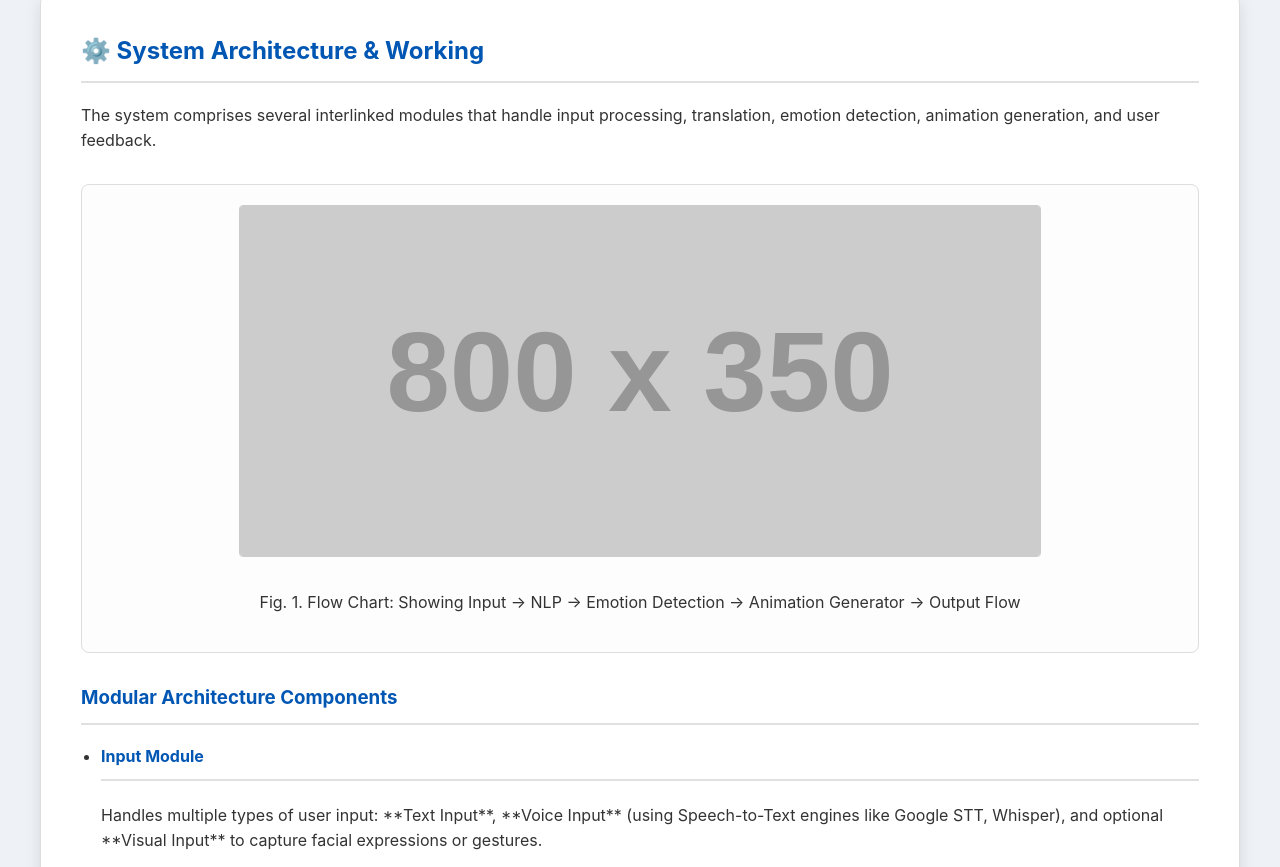
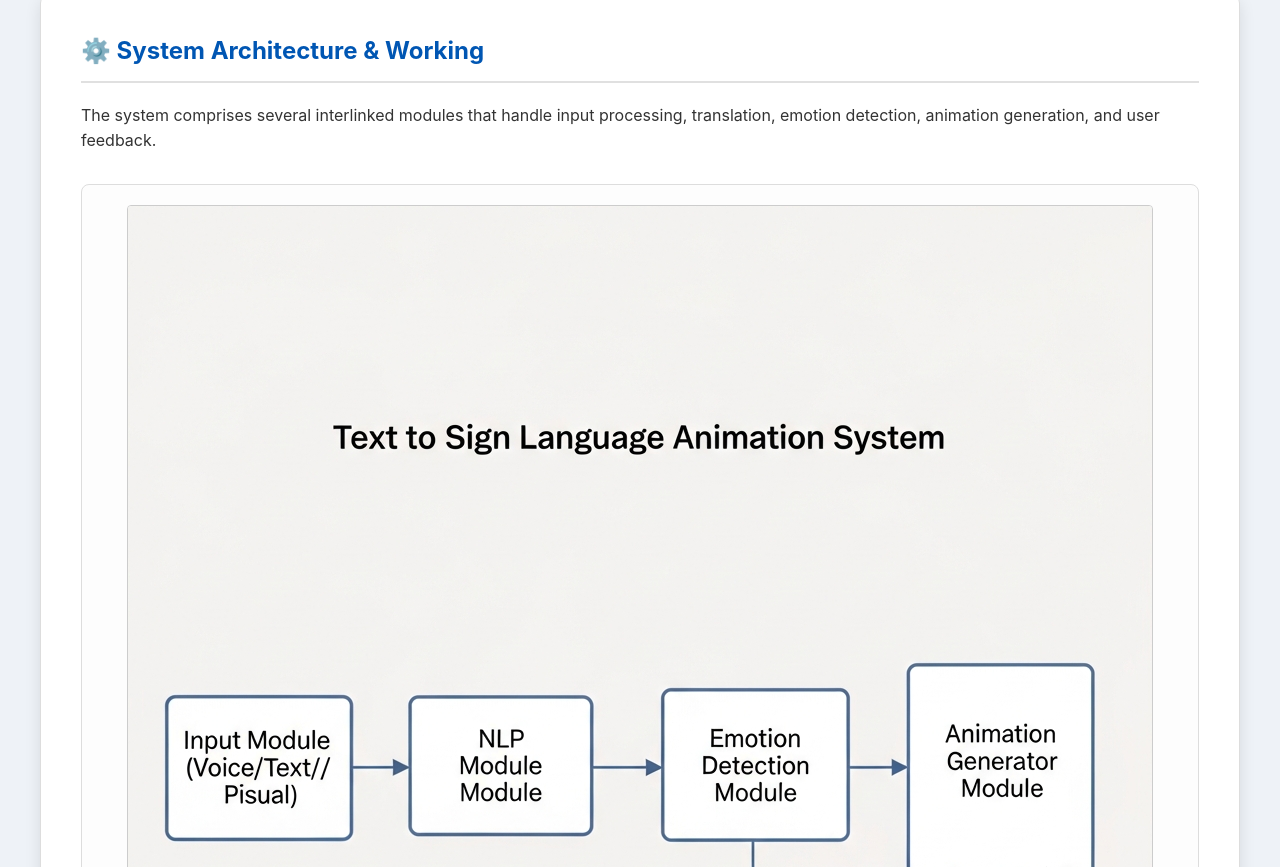
Before and after one commit to SubhasriSubramanian/signlanguage, a plain HTML site: page index.html in a window 1280 px wide. Shown: the part 2270-3137 px from the top of the page. Drawn offline with Linux system fonts and the light colour scheme; placeholder pictures from the web are drawn by us.

Commit message:
index.html

```diff
--- a/index.html
+++ b/index.html
@@ -309,10 +309,10 @@
             <h2>⚙️ System Architecture & Working</h2>
             <p>The system comprises several interlinked modules that handle input processing, translation, emotion detection, animation generation, and user feedback.</p>
 
-            <!-- Image of Flow Chart for visualization -->
+            <!-- IMAGE FLOW CHART ELEMENT - SOURCE IS NOW CORRECTED TO download.jpg -->
             <div class="flowchart-image">
 
-                <img src="https://placehold.co/800x350/e0f7fa/0056b3?text=System+Architecture+Flowchart" alt="Flow Chart of the Sign Language Translation System" >
+                <img src="images/download.jpg" alt="System Architecture Flowchart" >
                 <p>Fig. 1. Flow Chart: Showing Input -> NLP -> Emotion Detection -> Animation Generator -> Output Flow</p>
             </div>
 
```
